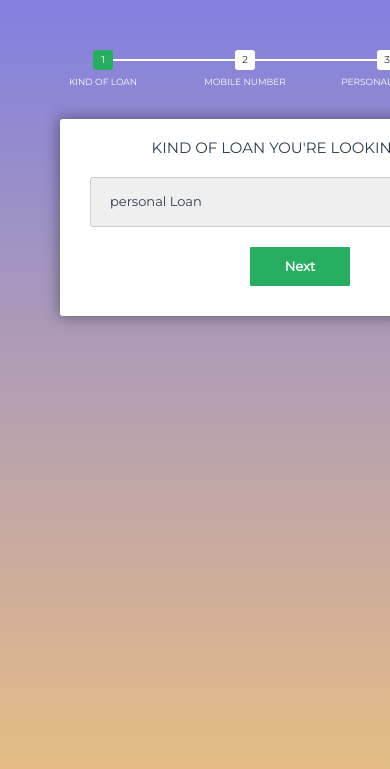
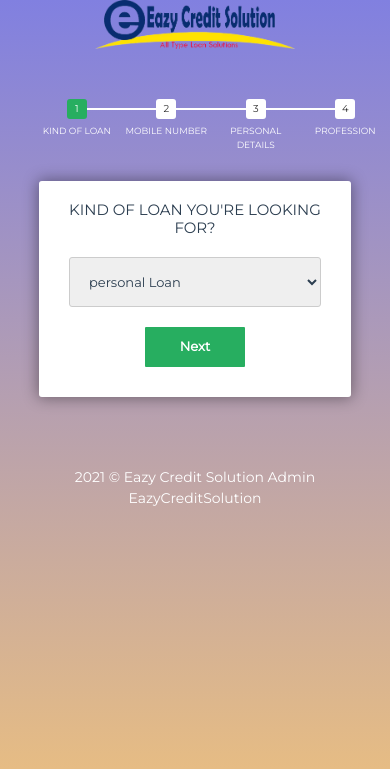
Before and after one commit to fe-iron/loan-credit, a PHP site: page /user/signup.php in a window 390 px wide; the page is wider, and only the part inside the window is pictured. Shown: the top 769 px of that part. Run offline with PHP 8.4, Linux system fonts and the light colour scheme; some libraries are stand-ins or nearby versions.

Commit message:
registration changes

```diff
--- a/css/multi-step-form.css
+++ b/css/multi-step-form.css
@@ -131,3 +131,10 @@ body {
 	background: #27AE60;
 	color: white;
 }
+
+
+@media (max-width: 576px){
+	#msform{
+		width: auto;
+	}
+  }
--- a/index.html
+++ b/index.html
@@ -272,7 +272,7 @@
                             <h3>Our manager will contact you to clear the details.</h3>
                             <p>We are here to help you when you need your financial support, then we are help you.</p>
                             <p>Call / WhatsApp us from below button for any query you have.</p>
-                            <a href="https://wa.me/918944014303" class="common_btn">Call Us Now</a>
+                            <a href="tel:783-879-4144" class="common_btn">Call Us Now</a>
                         </div>
                     </div>
                     <div class="col-lg-7 col-md-7">
--- a/js/phone_auth.js
+++ b/js/phone_auth.js
@@ -37,9 +37,9 @@ function send_otp() {
   if (number.length < 13 || number.length > 13) {
     alert(" Don't include +91 or 0, Mobile Number should be 10 digits long!");
   } else {
+    document.getElementById('get-otp').setAttribute('onclick', 'codeVerify()');
+    document.getElementById('get-otp').innerHTML = 'Verify';
     document.getElementById('verificationCode').style.display = 'block';
-    document.getElementById('verify').style.display = 'block';
-    document.getElementById('get-otp').style.display = 'none';
 
     firebase
       .auth()
@@ -62,14 +62,17 @@ function send_otp() {
   }
 }
 
+
 function codeVerify() {
   var otp = document.getElementById('verificationCode').value
+
   codeResult
     .confirm(otp)
     .then((result) => {
       // User signed in successfully.
       const user = result.user;
-
+      $('#mobile_next').prop('disabled', false);
+      $('#mobile_next').css('background', "#27AE60");
     })
     .catch((error) => {
       // User couldn't sign in (bad verification code?)
--- a/user/signup.php
+++ b/user/signup.php
@@ -34,7 +34,15 @@
 
 <body>
 
-                    <!-- multistep form -->
+
+<div class="container">
+    <div class="row">
+        <div class="col-md d-flex justify-content-center">
+            <img src="../images/loan_logo.png" alt="logo" width="200px">
+        </div>
+    </div>
+</div>
+<!-- multistep form -->
                     <form id="msform" action="registration.php" method="post">
                             <?php
                                     if($msg == "Registered Successfully!" || $msg == "Successfully Updated"){
@@ -74,9 +82,9 @@
 
                         <div id="recaptcha-container"></div>
 
-
+                        <input type="button" name="previous" class="previous action-button" value="Previous" />
                         <button type="button" onclick="send_otp();" class="action-button" id="get-otp" class="btn btn-success">Get OTP</button>
-                        <input type="button" name="next" onclick="codeVerify()" class="next action-button" value="Next" />
+                        <input type="button" name="next" onclick="codeVerify()" id="mobile_next" class="next action-button"  style="background:#2f523e;" value="Next" disabled/>
                     </fieldset>
                     <fieldset>
                         <h2 class="fs-title">Personal Details</h2>
@@ -223,31 +231,9 @@
 
                 </div> -->
                 <!-- Row -->
-
-            <!-- </div> -->
-            <!-- ============================================================== -->
-            <!-- End Container fluid  -->
-            <!-- ============================================================== -->
-            <!-- ============================================================== -->
-            <!-- footer -->
-            <!-- ============================================================== -->
-            <!-- <footer class="footer text-center"> 2021 © Eazy Credit Solution Admin <a
-                    href="http://eazycreditsolution.com/">EazyCreditSolution</a>
-            </footer> -->
-            <!-- ============================================================== -->
-            <!-- End footer -->
-            <!-- ============================================================== -->
-        <!-- </div> -->
-        <!-- ============================================================== -->
-        <!-- End Page wrapper  -->
-        <!-- ============================================================== -->
-    <!-- </div> -->
-    <!-- ============================================================== -->
-    <!-- End Wrapper -->
-    <!-- ============================================================== -->
-    <!-- ============================================================== -->
-    <!-- All Jquery -->
-    <!-- ============================================================== -->
+                <footer class="footer text-center text-white" style="background: transparent;"> 2021 © Eazy Credit Solution Admin
+                    <a href="http://eazycreditsolution.com/" class="text-white">EazyCreditSolution</a>
+                </footer>
 
 
     <script src="../admin/plugins/bower_components/jquery/dist/jquery.min.js"></script>
```
